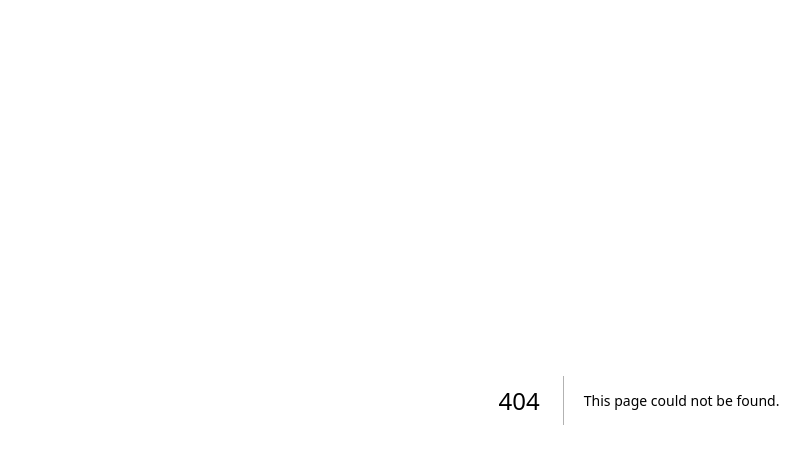
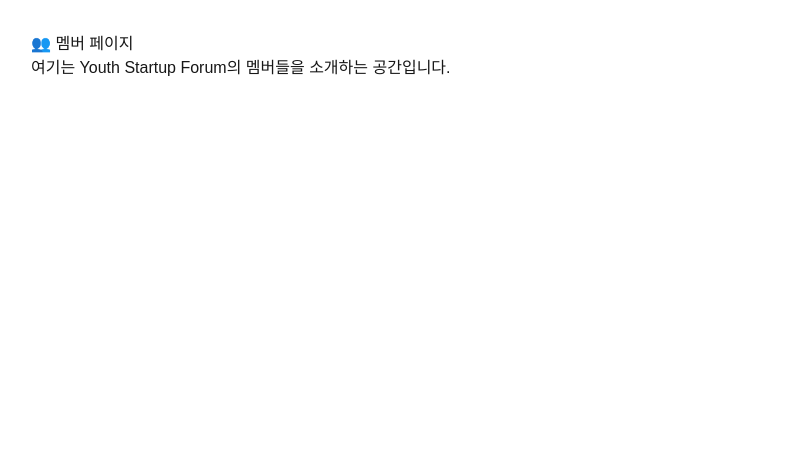
Before and after one commit to youthstartupforum/youth-startup-forum, a Next.js app: page /members in a window 1280 px wide. Before the commit this address had no page. Shown: the top 464 px of the page, without its empty margins (1-811 px from the left). Built offline with nearby package versions, Linux system fonts and the light colour scheme.

Commit message:
Add /members page

```diff
--- /dev/null
+++ b/app/members/page.tsx
@@ -0,0 +1,12 @@
+'use client';
+
+import React from 'react';
+
+export default function MembersPage() {
+  return (
+    <div style={{ padding: '2rem' }}>
+      <h1>👥 멤버 페이지</h1>
+      <p>여기는 Youth Startup Forum의 멤버들을 소개하는 공간입니다.</p>
+    </div>
+  );
+}
```
